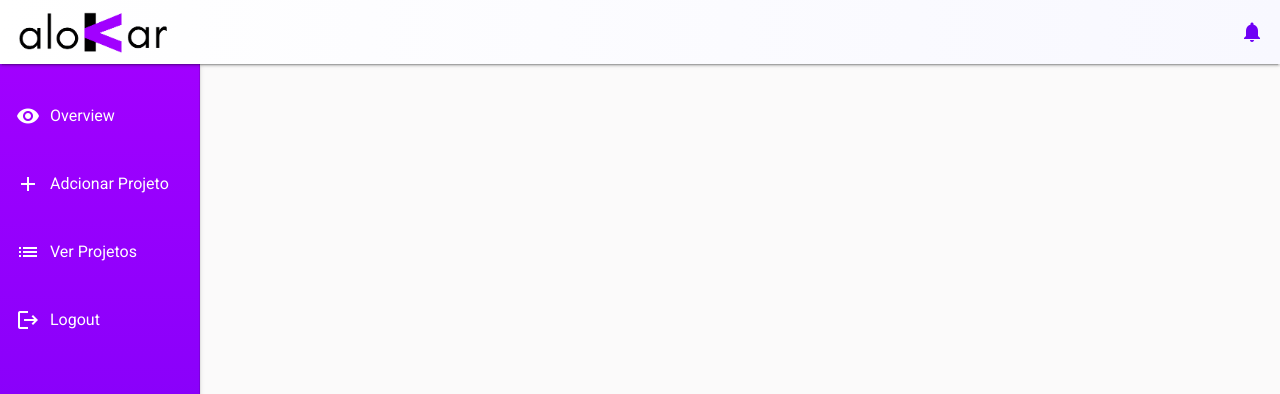
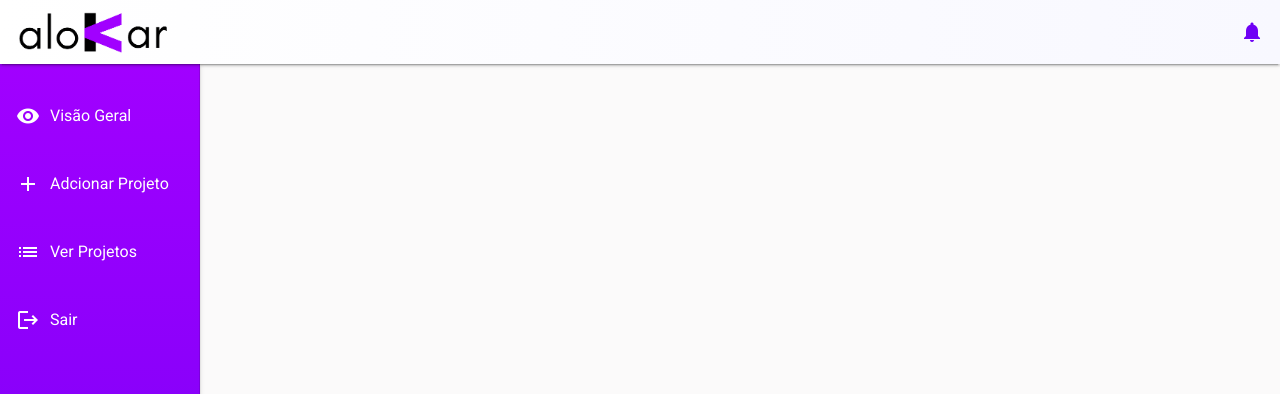
Before and after one commit to mateusntn/residencia-accenture, an Angular app in the folder alokarFrontend/: page / in a window 1280 px wide. Shown: the top 394 px of the page. Built offline with nearby package versions, Linux system fonts and the light colour scheme.

Commit message:
ALF(5.4): Changes nav's language to portuguese

```diff
--- a/alokarFrontend/src/app/components/template/nav/nav.component.html
+++ b/alokarFrontend/src/app/components/template/nav/nav.component.html
@@ -6,7 +6,7 @@
                 <i class="material-icons">
                     visibility
                 </i>
-                Overview
+                Visão Geral
             </a>
             <a mat-list-item>
                 <i class="material-icons">
@@ -24,7 +24,7 @@
                 <i class="material-icons">
                     logout
                 </i>
-                    Logout
+                    Sair
             </a>
         </mat-nav-list>
     </mat-sidenav>
```
